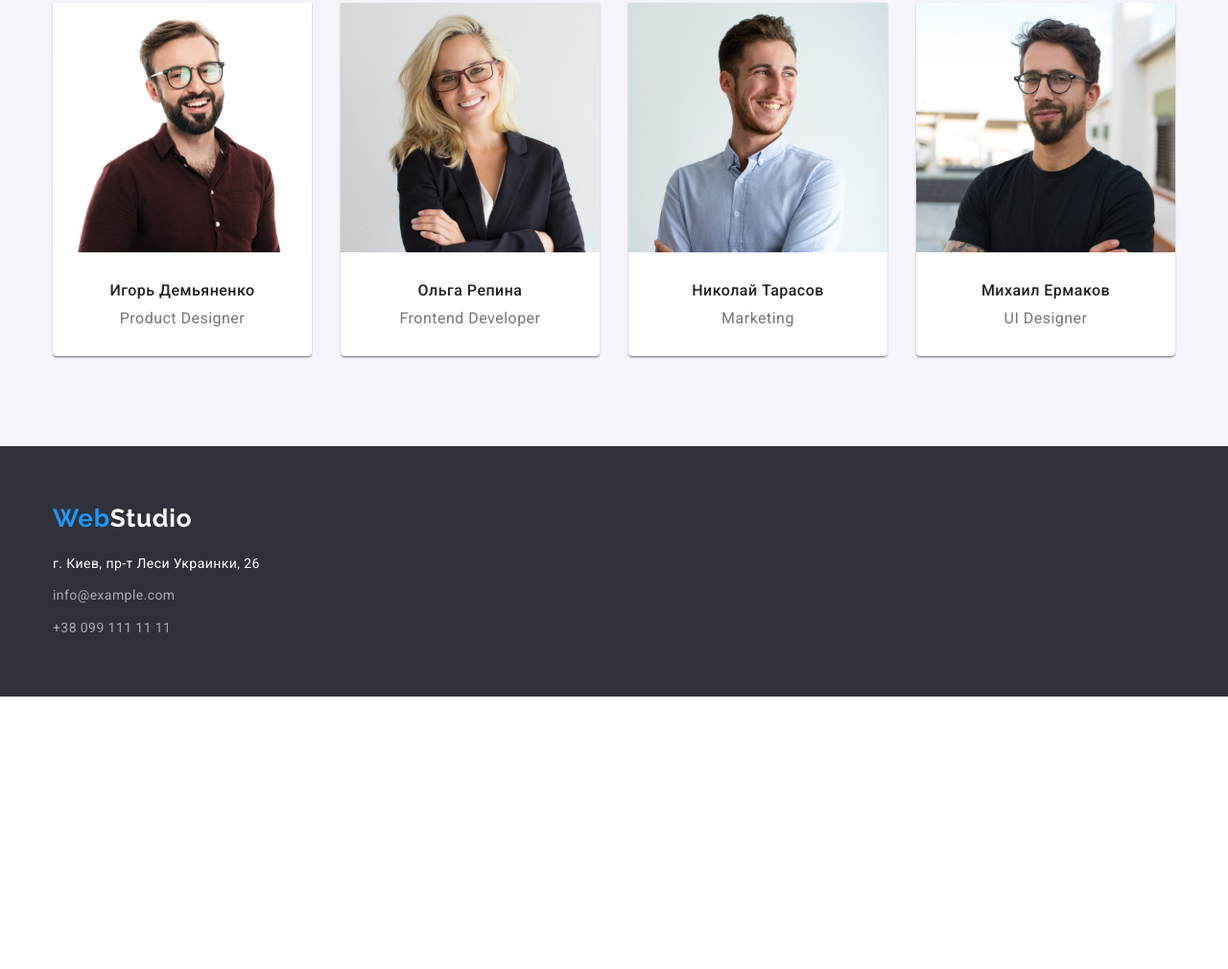
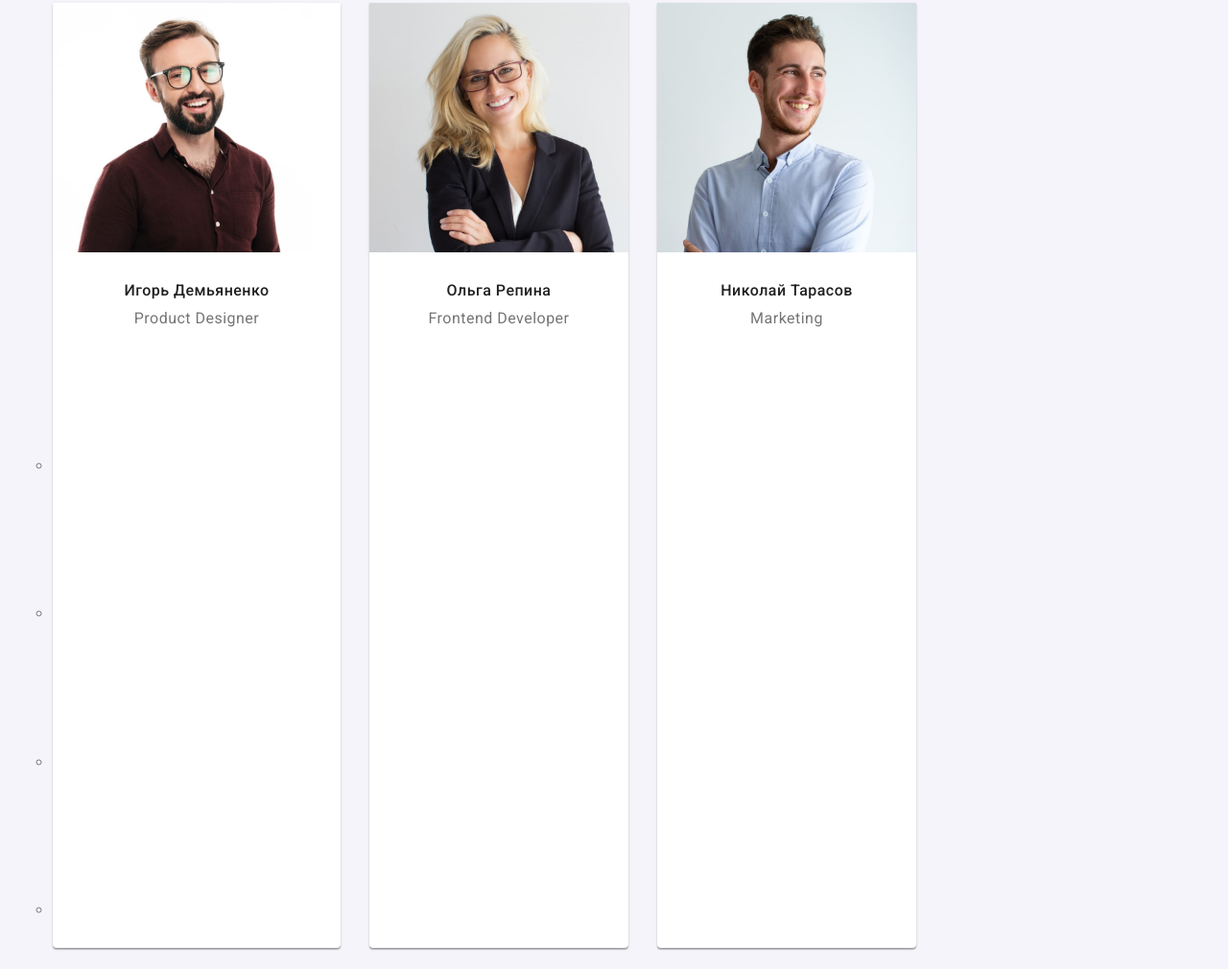
Before and after one commit to O-Lana/goit-markup-hw-04, a plain HTML site: page index.html in a window 1280 px wide. Shown: the part 1630-2640 px from the top of the page at 96% size. Before the commit the page ends 2356 px from the top, so only its background shows below. Drawn offline with nearby package versions, Linux system fonts and the light colour scheme; files whose address does not match are found by name.

Commit message:
вносит начальные правки

```diff
--- a/css/styles.css
+++ b/css/styles.css
@@ -143,7 +143,13 @@ body {
 /* -------------------------------HERO---------------------------------- */
 .hero {
   padding: 200px 0;
-  background: #2f303a;
+  background-color: #2f303a;
+  background-image: linear-gradient(
+      rgba(47, 48, 58, 0.4),
+      rgba(47, 48, 58, 0.4)
+    ),
+    url(../images/hero/hero.jpg);
+  background-size: cover;
 }
 
 .hero-title {
@@ -424,14 +430,14 @@ body {
 
 .gallery {
   display: flex;
-  flex-basis: calc((100% - 30px)) / 3;
+  /* flex-basis: calc((100% - 30px)) / 3; */
   flex-wrap: wrap;
   margin-left: -30px;
   margin-top: -30px;
 }
 
 .gallery-item {
-  /* flex-basis: calc((100% - 90px) / 3); */
+  flex-basis: calc((100% - 90px) / 3);
   margin-left: 30px;
   margin-top: 30px;
 }
--- a/index.html
+++ b/index.html
@@ -24,9 +24,8 @@
       <!--навигация по страницам-->
       <div class="container header-container">
         <nav class="navigation">
-          <a class="logo link" href="./index.html"
-            ><span class="logo-style">Web</span>Studio</a
-          >
+          <a class="logo link" href="./index.html">
+            <span class="logo-style">Web</span>Studio</a>
           <ul class="menu list">
             <li class="menu-item">
               <a class="menu-link link current" href="#">Студия</a>
@@ -41,14 +40,10 @@
         </nav>
         <ul class="contact-list list">
           <li class="contat-item">
-            <a class="contact-us link" href="mailto:info@devstudio.com"
-              >info@devstudio.com</a
-            >
+            <a class="contact-us link" href="mailto:info@devstudio.com">info@devstudio.com</a>
           </li>
           <li>
-            <a class="contact-us link" href="tel:+380961111111"
-              >+38 096 111 11 11</a
-            >
+            <a class="contact-us link" href="tel:+380961111111">+38 096 111 11 11</a>
           </li>
         </ul>
       </div>
@@ -149,6 +144,36 @@
               <div class="team-container">
                 <h3 class="team-player">Игорь Демьяненко</h3>
                 <p class="team-position" lang="en">Product Designer</p>
+                <ul class="social-list">
+                  <li class="social-list-item">
+                    <a href="" class="social-list-link">
+                      <svg class="social-list-icon">
+                        <use href="./images/sprite.svg#-icon-instagram"
+                      </svg>
+                    </a>
+                  </li>
+                  <li class="social-list-item">
+                    <a href="" class="social-list-link">
+                      <svg class="social-list-icon">
+                        <use href="."
+                      </svg>
+                    </a>
+                  </li>
+                  <li class="social-list-item">
+                    <a href="" class="social-list-link">
+                      <svg class="social-list-icon">
+                        <use href="."
+                      </svg>
+                    </a>
+                  </li>
+                  <li class="social-list-item">
+                    <a href="" class="social-list-link">
+                      <svg class="social-list-icon">
+                        <use href="."
+                      </svg>
+                    </a>
+                  </li>
+                </ul>
               </div>
             </li>
             <li class="team-item">
```
Also changed, not shown: images/hero/hero.jpg (added), images/sprite.svg (added), 1 other file.
